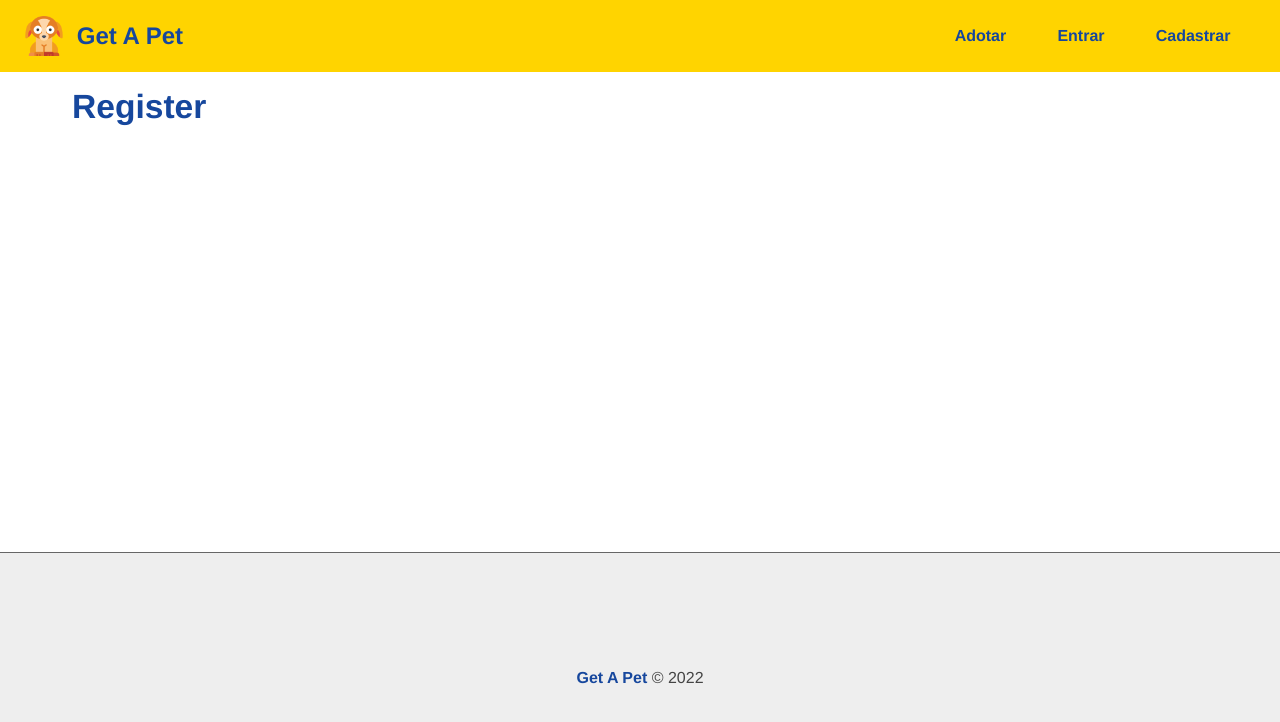
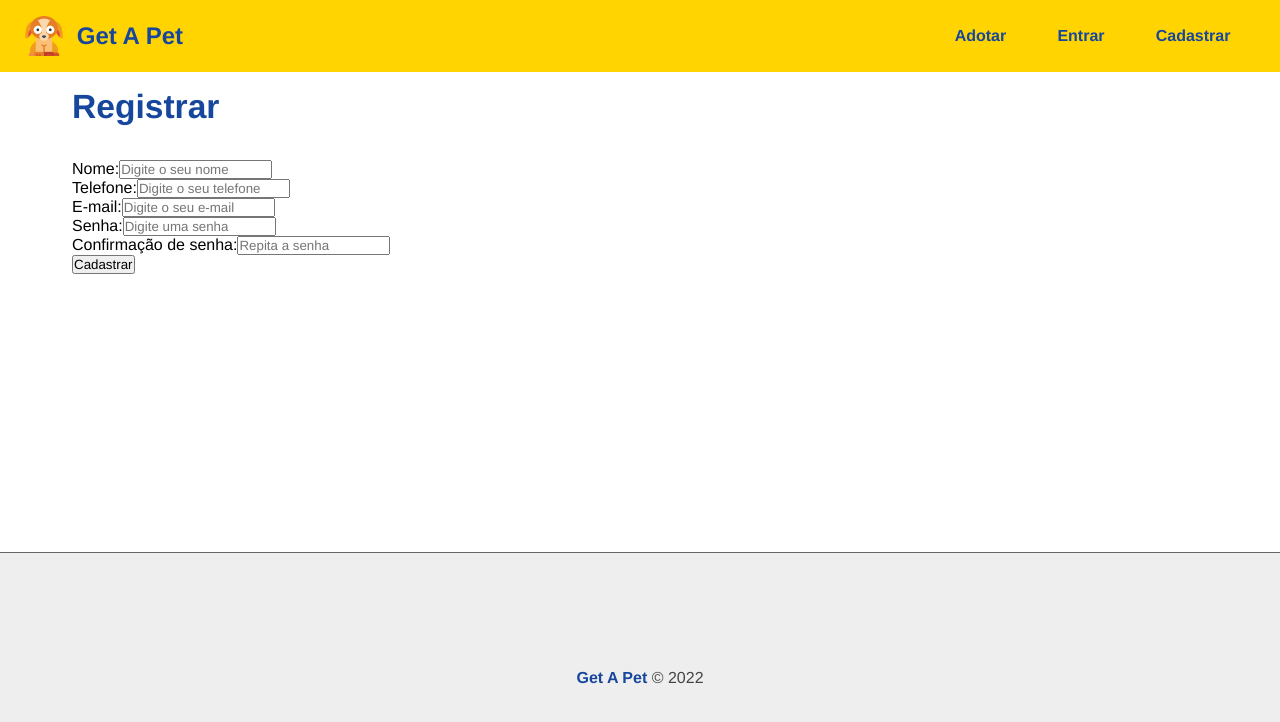
Before and after one commit to ocaio275/Get-A-Pet, a React (Create React App) app in the folder frontend/: page /register in a window 1280 px wide. Shown: the top 722 px of the page. Built offline with nearby package versions, Linux system fonts and the light colour scheme.

Commit message:
Estrutura do form 'Registro'

```diff
--- /dev/null
+++ b/frontend/src/components/form/Input.js
@@ -0,0 +1,28 @@
+import styles from './Input.module.css'
+
+function Input({
+    type,
+    text,
+    name,
+    placeholder,
+    handleOnChange,
+    value,
+    multiple
+}) {
+    return (
+        <div>
+            <label htmlFor={name}>{text}:</label>
+            <input
+                type={type}
+                name={name}
+                id={name}
+                placeholder={placeholder}
+                onChange={handleOnChange}
+                value={value}
+                {...(multiple ? { multiple } : '')}
+            />
+        </div>
+    )
+}
+
+export default Input
--- a/frontend/src/components/pages/Auth/Register.js
+++ b/frontend/src/components/pages/Auth/Register.js
@@ -1,7 +1,51 @@
-function Register(){
-    return(
+/* Component */
+import Input from "../../form/Input"
+
+function Register() {
+    function handleChage(e) {
+
+    }
+    return (
         <section>
-            <h1>Register</h1>
+            <h1>Registrar</h1>
+            <form>
+                <Input
+                    text="Nome"
+                    type="text"
+                    name="name"
+                    placeholder="Digite o seu nome"
+                    handleOnChange={handleChage}
+                />
+                <Input
+                    text="Telefone"
+                    type="text"
+                    name="phone"
+                    placeholder="Digite o seu telefone"
+                    handleOnChange={handleChage}
+                />
+                <Input
+                    text="E-mail"
+                    type="email"
+                    name="email"
+                    placeholder="Digite o seu e-mail"
+                    handleOnChange={handleChage}
+                />
+                <Input
+                    text="Senha"
+                    type="password"
+                    name="password"
+                    placeholder="Digite uma senha"
+                    handleOnChange={handleChage}
+                />
+                <Input
+                    text="Confirmação de senha"
+                    type="password"
+                    name="confirmPassword"
+                    placeholder="Repita a senha"
+                    handleOnChange={handleChage}
+                />
+                <input type="submit" value="Cadastrar" />
+            </form>
         </section>
     )
 }
```
Also changed, not shown: frontend/src/components/form/Input.module.css (added).
